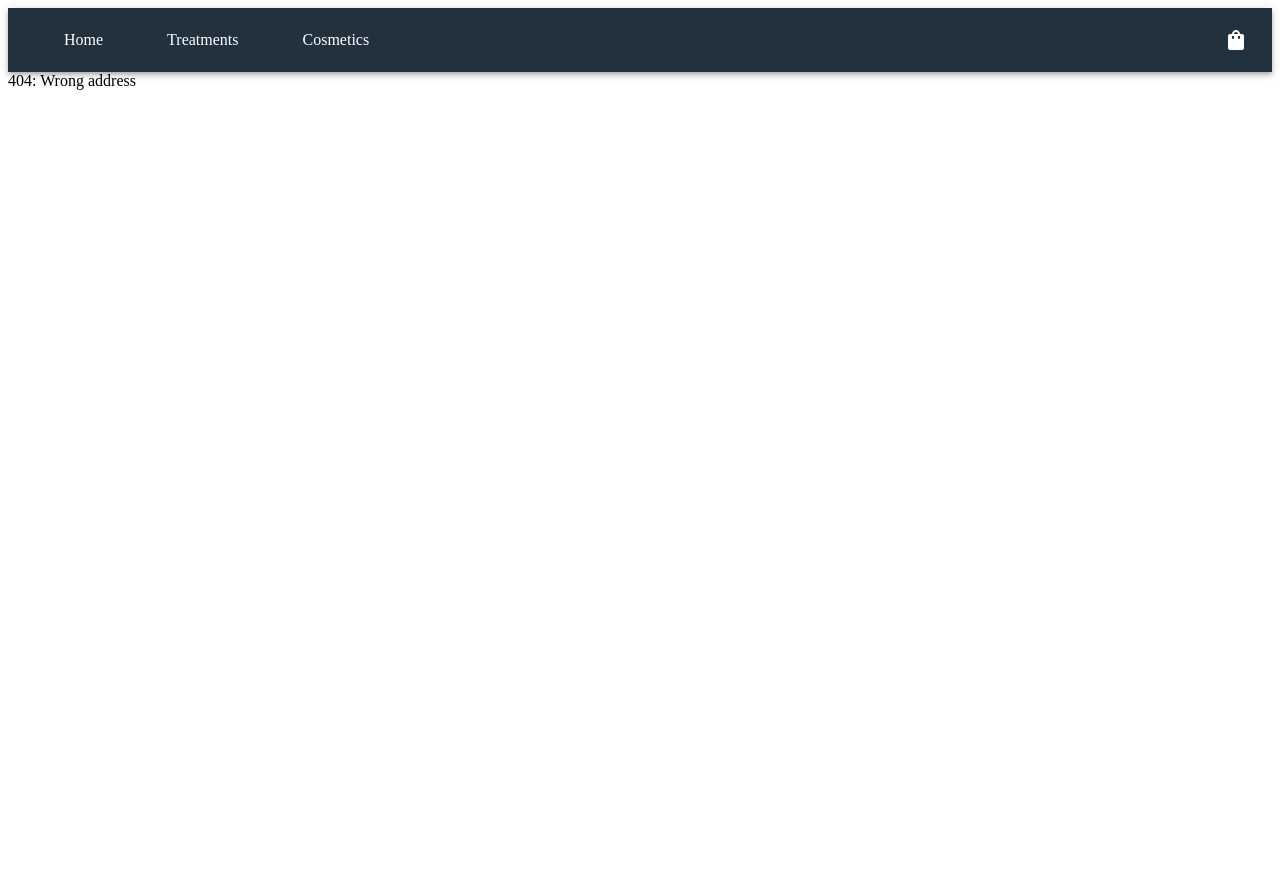
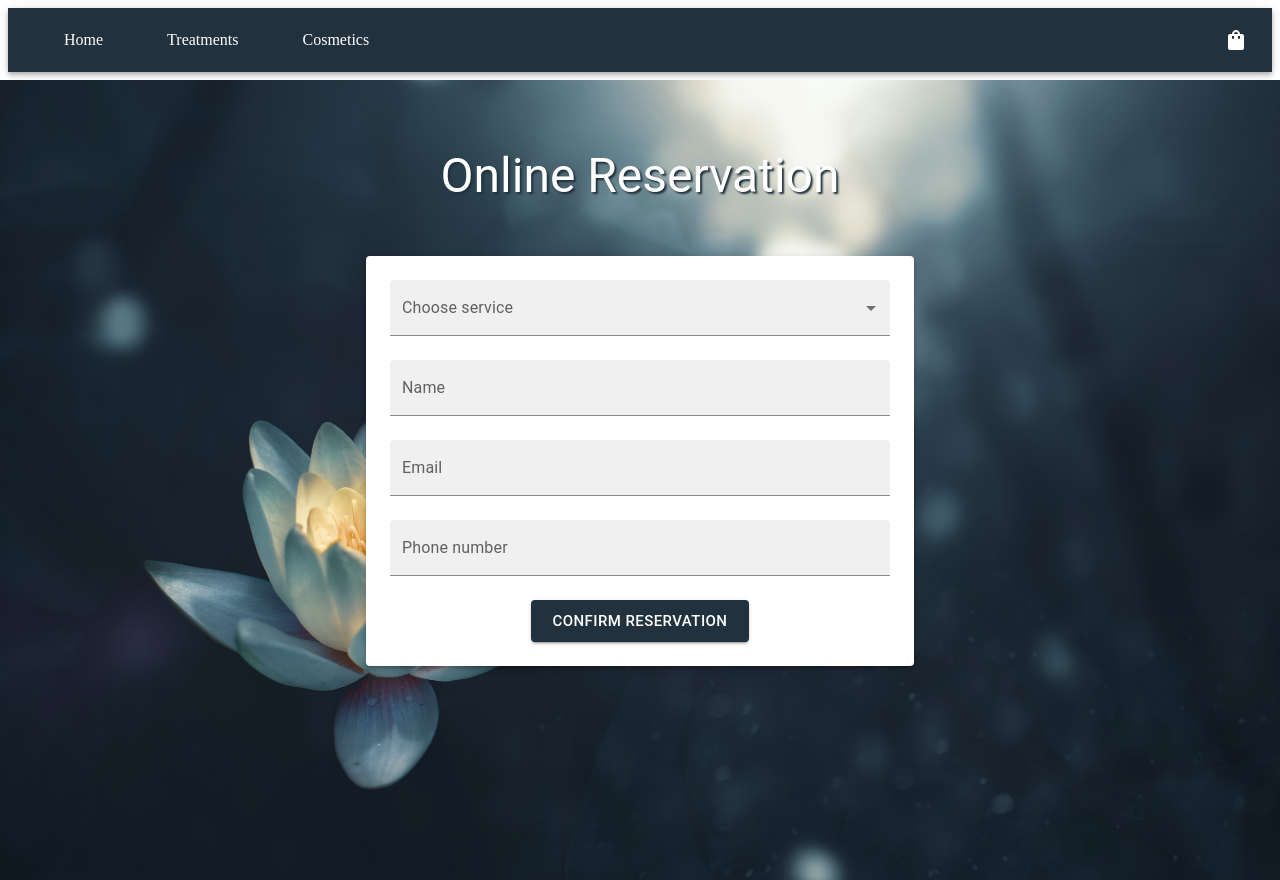
Before and after one commit to ManAgne/Spa-page, a React (Create React App) app in the folder app/: page /reservation in a window 1280 px wide. Before the commit this address had no page. Before the commit the page ends 800 px from the top, so only its background shows below. Built offline with nearby package versions, Linux system fonts and the light colour scheme.

Commit message:
feat: basic reservation form page created

```diff
--- a/app/src/app.jsx
+++ b/app/src/app.jsx
@@ -9,6 +9,7 @@ import HomePage from './pages/home-page';
 import TreatmentsPage from './pages/treatments-page';
 import CosmeticsPage from './pages/cosmetics-page';
 import CartPage from './pages/cart-page';
+import OnlineReservationPage from './pages/online-reservation-page';
 import ErrorPage from './pages/error-page';
 
 const App = () => (
@@ -20,6 +21,7 @@ const App = () => (
       <Route path="/treatments" element={<TreatmentsPage />} />
       <Route path="/cosmetics" element={<CosmeticsPage />} />
       <Route path="/cart" element={<CartPage />} />
+      <Route path="/reservation" element={<OnlineReservationPage />} />
 
       <Route path="*" element={<ErrorPage />} />
     </Routes>
--- /dev/null
+++ b/app/src/pages/online-reservation-page/index.jsx
@@ -0,0 +1,125 @@
+import * as React from 'react';
+import {
+  Box,
+  TextField,
+  Paper,
+  Typography,
+  Button,
+  MenuItem,
+} from '@mui/material';
+
+const services = [
+  {
+    value: 'USD',
+    label: '$',
+  },
+  {
+    value: 'EUR',
+    label: '€',
+  },
+  {
+    value: 'BTC',
+    label: '฿',
+  },
+  {
+    value: 'JPY',
+    label: '¥',
+  },
+];
+
+const OrderPage = () => {
+  const [name, setName] = React.useState('');
+  const [email, setEmail] = React.useState('');
+  const [phone, setPhone] = React.useState('');
+  const [service, setService] = React.useState('');
+
+  return (
+    <Box sx={{ pt: 7, display: 'flex', flexDirection: 'column' }}>
+      <Box
+        component="img"
+        src="bg-image.jpg"
+        sx={{
+          position: 'absolute', top: '80px', left: 0, width: '100%', height: '100vh', objectFit: 'cover', zIndex: 0,
+        }}
+      />
+      <Typography
+        component="h1"
+        variant="h3"
+        align="center"
+        sx={{
+          color: 'white', my: '20px', textShadow: '2px 2px 2px #21313e', zIndex: 1,
+        }}
+      >
+        Online Reservation
+      </Typography>
+      <Paper
+        elevation={3}
+        sx={{
+          mt: 4,
+          p: 3,
+          width: 500,
+          mx: 'auto',
+          bgcolor: 'white',
+          opacity: '2',
+          zIndex: 1,
+        }}
+      >
+        <Box
+          component="form"
+          sx={{
+            display: 'flex',
+            flexDirection: 'column',
+            alignItems: 'center',
+            gap: 3,
+          }}
+        >
+          <TextField
+            name="service"
+            select
+            label="Choose service"
+            variant="filled"
+            onChange={(event) => setService(event.target.value)}
+            value={service}
+            fullWidth
+          >
+            {services.map(
+              ({ value, label }) => <MenuItem key={value} value={value}>{label}</MenuItem>,
+            )}
+          </TextField>
+          <TextField
+            name="name"
+            label="Name"
+            variant="filled"
+            fullWidth
+            onChange={(event) => setName(event.target.value)}
+            value={name}
+          />
+          <TextField
+            name="email"
+            type="email"
+            label="Email"
+            variant="filled"
+            onChange={(event) => setEmail(event.target.value)}
+            value={email}
+            fullWidth
+          />
+
+          <TextField
+            name="phone number"
+            type="number"
+            label="Phone number"
+            variant="filled"
+            onChange={(event) => setPhone(event.target.value)}
+            value={phone}
+            fullWidth
+          />
+
+          <Button type="submit" variant="contained" size="large">Confirm reservation</Button>
+        </Box>
+
+      </Paper>
+    </Box>
+  );
+};
+
+export default OrderPage;
```
